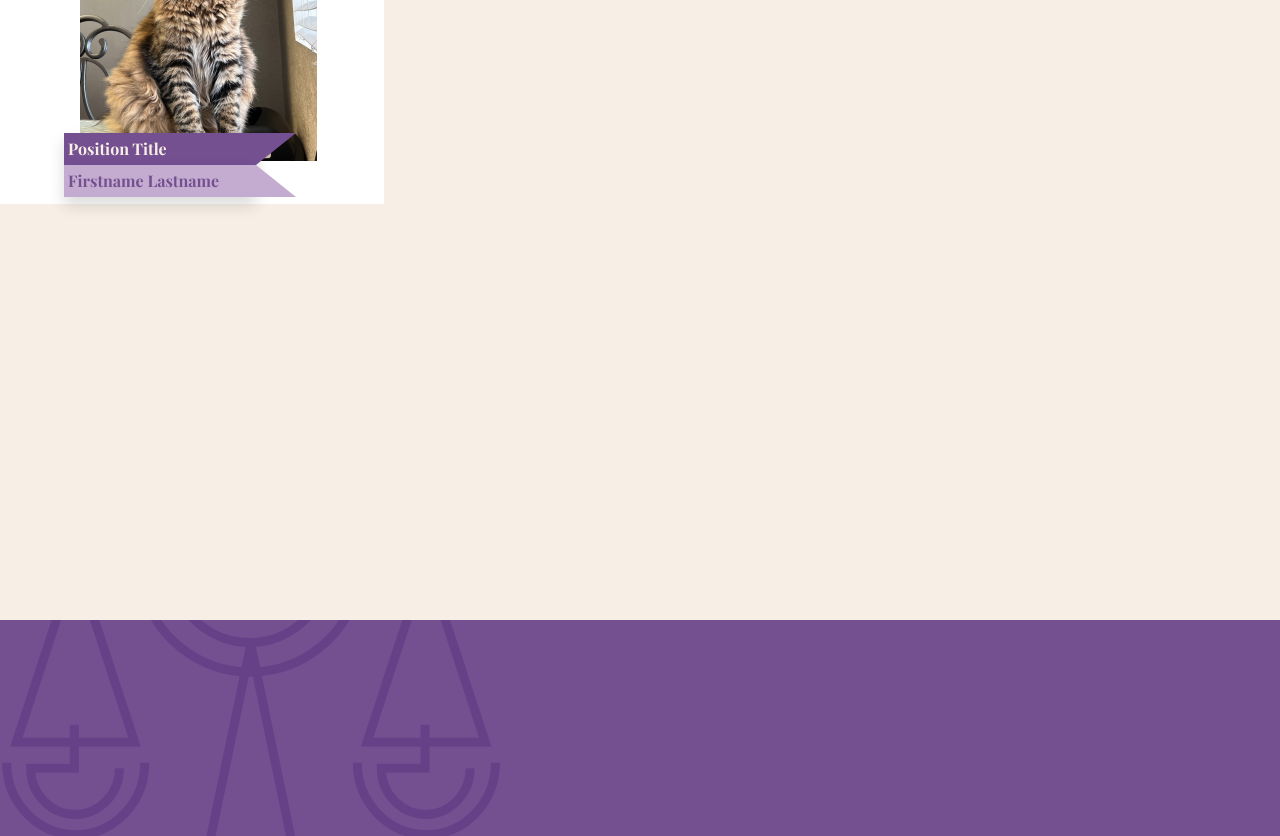
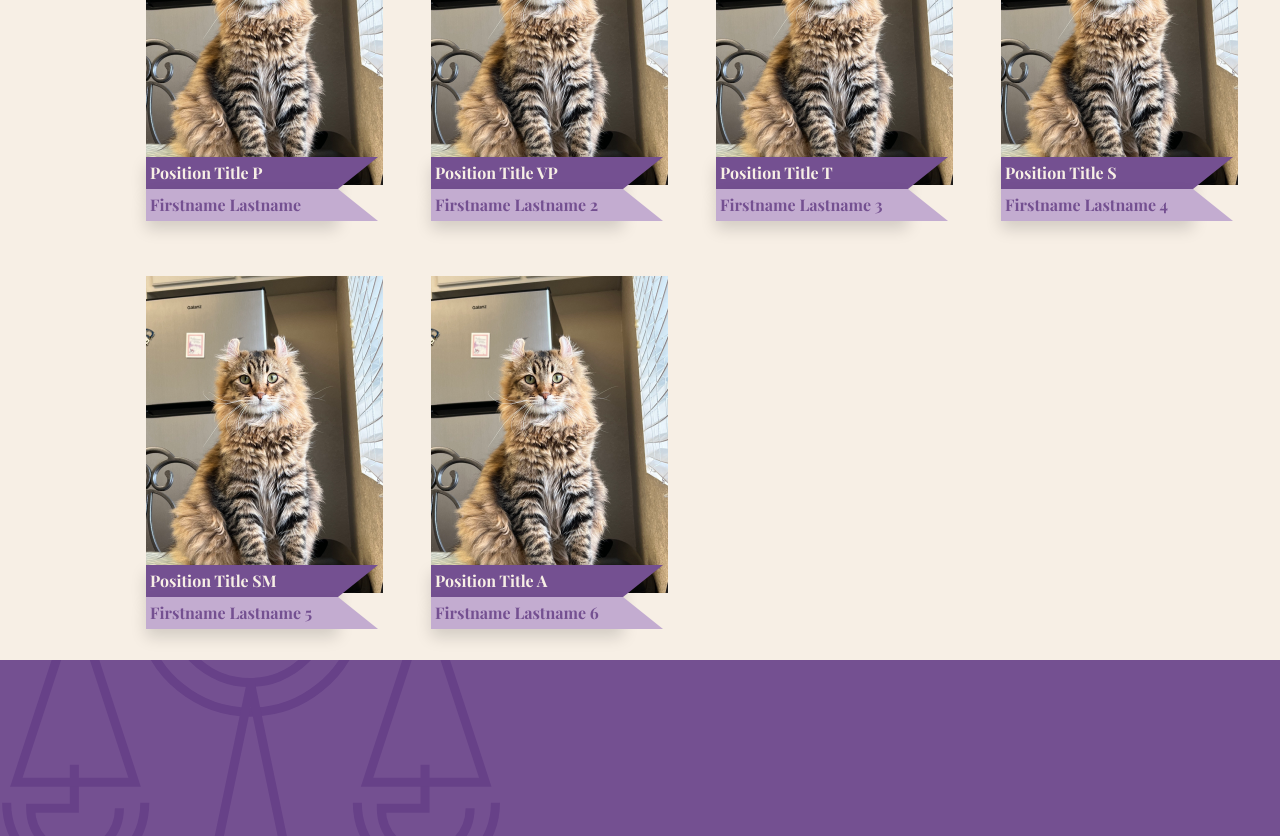
Before and after one commit to acm-ucr/pad-website, a Next.js app: page /board in a window 1280 px wide. Shown: the part 660-1496 px from the top of the page. Built offline with nearby package versions, Linux system fonts and the light colour scheme; a web font is replaced by a local one.

Commit message:
crated map board

```diff
--- a/src/app/board/page.js
+++ b/src/app/board/page.js
@@ -2,6 +2,7 @@ import React from "react";
 import board from "../../../public/board.png";
 import Header from "@/components/Header";
 import Board from "@/components/Board";
+
 const page = () => {
   return (
     <div>
--- a/src/components/Board.jsx
+++ b/src/components/Board.jsx
@@ -1,14 +1,54 @@
 import React from "react";
 
 const Board = () => {
+  const boardMembers = [
+    {
+      position: "Position Title P",
+      name: "Firstname Lastname ",
+      image: "./BoardPlaceholder.png",
+    },
+    {
+      position: "Position Title VP",
+      name: "Firstname Lastname 2",
+      image: "./BoardPlaceholder.png",
+    },
+    {
+      position: "Position Title T",
+      name: "Firstname Lastname 3",
+      image: "./BoardPlaceholder.png",
+    },
+    {
+      position: "Position Title S",
+      name: "Firstname Lastname 4",
+      image: "./BoardPlaceholder.png",
+    },
+    {
+      position: "Position Title SM",
+      name: "Firstname Lastname 5",
+      image: "./BoardPlaceholder.png",
+    },
+    {
+      position: "Position Title A",
+      name: "Firstname Lastname 6",
+      image: "./BoardPlaceholder.png",
+    },
+  ];
+
   return (
-    <div className="h-screen">
-      <div className="w-96 h-96 bg-white">
-        <img src="./BoardPlaceholder.png" className="relative top-6 left-20" />
+    <div className="container">
+      <div className="h-full w-full mt-6 mb-6">
+        <div className="row row-cols-1 row-cols-md-2 row-cols-lg-4 g-4">
+          {boardMembers.map((member, idx) => (
+            <div className="w-full h-96" key={idx}>
+              <img
+                src={member.image}
+                className="relative top-6 left-16"
+                alt={`Board Member ${idx + 1}`}
+              />
               <div className="relative -top-1 left-16">
                 <div className="bg-pad-purple w-48 h-8 shadow">
                   <p className="text-pad-beige font-bold font-playfair p-1">
-              Position Title
+                    {member.position}
                   </p>
                   <div
                     className="w-0 h-0
@@ -20,7 +60,7 @@ const Board = () => {
                 </div>
                 <div className="bg-pad-lightpurple w-48 h-8 shadow">
                   <p className="text-pad-purple font-bold font-playfair p-1">
-              Firstname Lastname
+                    {member.name}
                   </p>
                   <div
                     className="w-0 h-0
@@ -32,6 +72,9 @@ const Board = () => {
                 </div>
               </div>
             </div>
+          ))}
+        </div>
+      </div>
     </div>
   );
 };
--- a/src/components/Title.jsx
+++ b/src/components/Title.jsx
@@ -4,10 +4,10 @@ const Title = () => {
   return (
     <div className=" h-48 w-full">
       <div className="relative top-24">
-        <div className="text-pad-textshadow font-bold font-playfair text-7xl relative left-8">
+        <div className="text-pad-textshadow font-bold font-playfair text-7xl absolute left-8">
           Who We Are
         </div>
-        <div className="text-black font-bold font-playfair text-3xl relative left-20 bottom-7">
+        <div className="text-black font-bold font-playfair text-3xl absolute left-20 top-12">
           <span className="underline underline-offset-8 decoration-pad-darkpurple">
             W
           </span>
```
Lines whose indentation alone changed are shown as unchanged.
